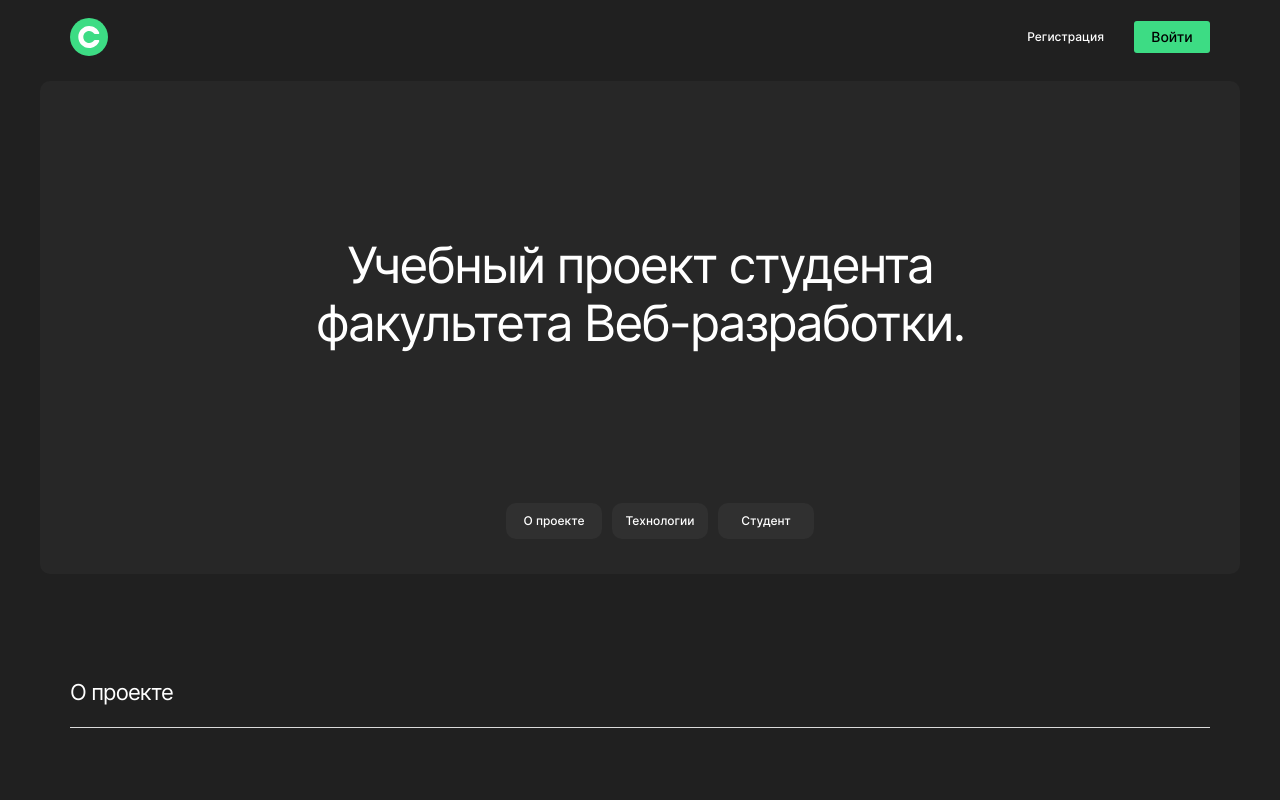
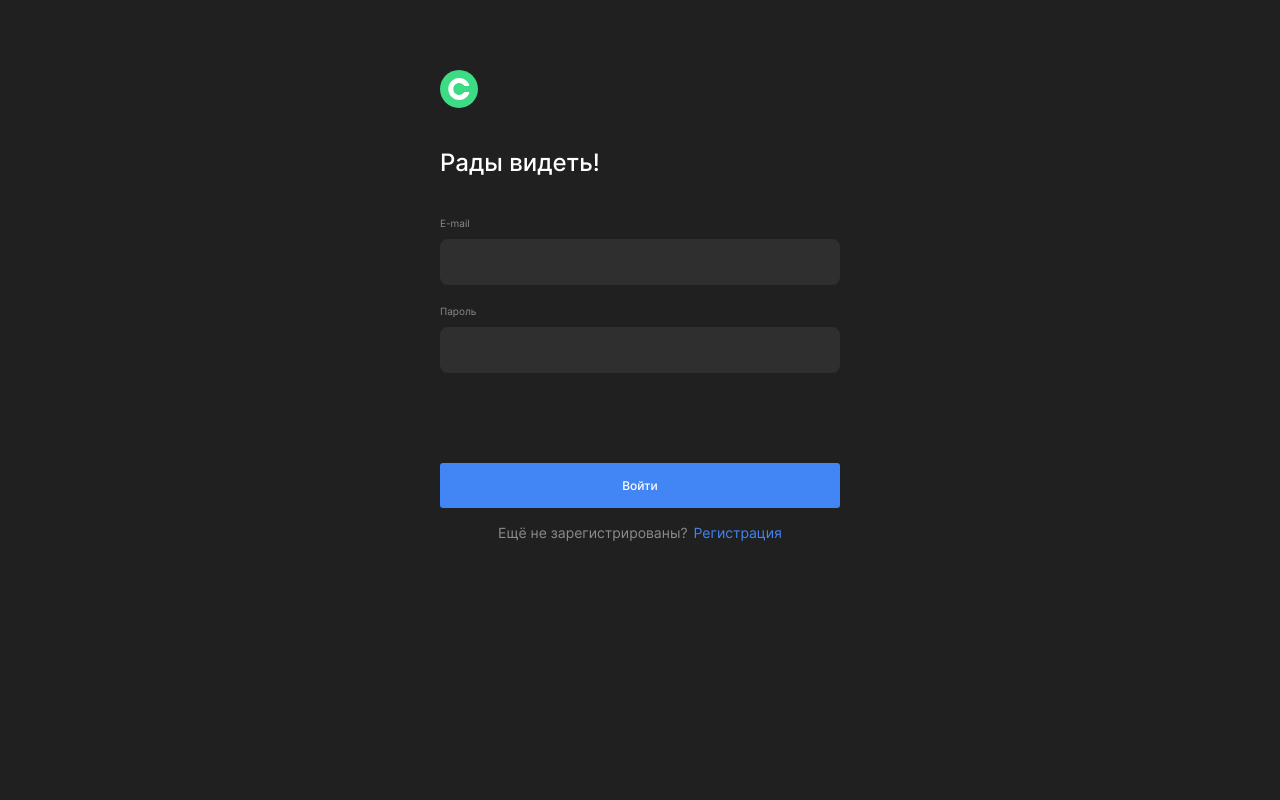
Before and after one commit to Denis-Deonis/movies-explorer-frontend, a React app: page /signin in a window 1280 px wide. Built offline with nearby package versions, Linux system fonts and the light colour scheme.

Commit message:
feat: add auth form

```diff
--- a/src/components/App/App.js
+++ b/src/components/App/App.js
@@ -1,10 +1,11 @@
 import { useState } from "react";
-import { Routes } from "react-router-dom";
+import { Routes, Route } from "react-router-dom";
 import { CurrentUserContext } from "../../context/CurrentUserContext";
 import "./App.css";
 
-
 import Main from "../Main/Main";
+import Register from "../Register/Register.jsx";
+import Login from "../Login/Login";
 
 function App() {
   const [currentUser, setCurrentUser] = useState({
@@ -14,10 +15,13 @@ function App() {
   });
 
   return (
-    <CurrentUserContext.Provider  value={currentUser}>
-      <div className='page'>
-        <Main/>
-        <Routes></Routes>
+    <CurrentUserContext.Provider value={currentUser}>
+      <div className="page">
+        <Routes>
+          <Route path="/" element={<Main />} />
+          <Route path="/signup" element={<Register />} />
+          <Route path="/signin" element={<Login />} />
+        </Routes>
       </div>
     </CurrentUserContext.Provider>
   );
--- /dev/null
+++ b/src/components/AuthForm/AuthForm.css
@@ -0,0 +1,133 @@
+.auth-form {
+  width: 25rem;
+  margin: 0 auto;
+  display: flex;
+  flex-direction: column;
+}
+
+.auth-form__logo {
+  margin: 70px 0 40px 0;
+  width: 38px;
+  height: 38px;
+  background-color: inherit;
+  border: none;
+  background-image: url('../../images/logo.svg');
+  background-size: 100% 100%;
+  background-repeat: no-repeat;
+  background-position: center;
+  cursor: pointer;
+  transition: all .7s ease-out;
+}
+
+.auth-form__logo:hover {
+  background-size: 34px 34px;
+  -webkit-transform: rotate(-360deg);
+          transform: rotate(-360deg);
+}
+
+.auth-form__title {
+  margin: 0;
+  padding: 0;
+  font-size: 24px;
+  font-style: normal;
+  font-weight: 500;
+  line-height: normal;
+}
+
+.auth-form__form {
+  margin: 40px 0 0 0;
+  display: flex;
+  flex-direction: column;
+  gap: 20px;
+  width: 100%;
+}
+
+.auth-form__box {
+  display: flex;
+  flex-direction: column;
+}
+
+.auth-form__input-label {
+  font-size: 10px;
+  line-height: 12px;
+  font-weight: 400;
+  color: #8B8B8B;
+}
+
+.auth-form__input {
+  margin-top: 10px;
+  padding: 15px;
+  font-size: 13px;
+  line-height: 16px;
+  font-weight: 400;
+  background-color: #2F2F2F;
+  color: #FFF;
+  border: none;
+  border-radius: 8px;
+}
+
+.auth-form__input:focus {
+  outline: 1px solid #FFF;
+  outline-offset: -1px;
+}
+
+.auth-form__wrapper {
+  margin: auto 0 0 0;
+  width: 100%;
+}
+
+.auth-form__submit {
+  margin-top: 90px;
+  width: 100%;
+  height: 45px;
+  font-size: 12px;
+  line-height: 15px;
+  font-weight: 500;
+  border-radius: 3px;
+  background: #4285F4;
+  color: #FFF;
+  border: none;
+  text-align: center;
+  cursor: pointer;
+  transition: all .2s ease-out;
+}
+
+.auth-form__submit:hover {
+  opacity: .8;
+}
+
+
+.auth-form__transition {
+  margin-top: 16px;
+  display: flex;
+  justify-content: center;
+  gap: 6px;
+}
+
+.auth-form__transition-text {
+  margin: 0;
+  user-select: none;
+
+  color: #8B8B8B;
+  font-size: 14px;
+  font-style: normal;
+  font-weight: 400;
+  line-height: normal;
+}
+
+.auth-form__transition-link {
+  color: #4285F4;
+  text-align: center;
+
+  font-size: 14px;
+  font-style: normal;
+  font-weight: 400;
+  line-height: normal;
+  text-decoration: none;
+
+  transition: all .2s ease-out;
+}
+
+.auth-form__transition-link:hover {
+  opacity: .7;
+}
--- /dev/null
+++ b/src/components/AuthForm/AuthForm.js
@@ -0,0 +1,43 @@
+import { Link } from "react-router-dom";
+
+export default function AuthForm({ setting }) {
+  return (
+    <section className="auth-form">
+      <Link to="/" className="auth-form__logo"/>
+      <h2 className="auth-form__title">{setting.title}</h2>
+      <form className="auth-form__form">
+        {setting.type === "register" && (
+          <div className="auth-form__box">
+            <label className="auth-form__input-label">Имя</label>
+            <input type="text" className="auth-form__input" required />
+          </div>
+        )}
+
+        <div className="auth-form__box">
+          <label className="auth-form__input-label">E-mail</label>
+          <input type="email" className="auth-form__input" required />
+        </div>
+
+        <div className="auth-form__box">
+          <label className="auth-form__input-label">Пароль</label>
+          <input type="password" className="auth-form__input" required />
+        </div>
+      </form>
+
+      <div className="auth-form__wrapper">
+        <button type="submit" className="auth-form__submit">
+          {setting.submitText}
+        </button>
+        <div className="auth-form__transition">
+          <p className="auth-form__transition-text">{setting.transitionText}</p>
+          <Link
+            to={setting.transitionPath}
+            className="auth-form__transition-link"
+          >
+            {setting.transitionLinkText}
+          </Link>
+        </div>
+      </div>
+    </section>
+  );
+}
--- /dev/null
+++ b/src/components/Login/Login.css
@@ -0,0 +1,3 @@
+.login {
+  display: grid;
+}
--- /dev/null
+++ b/src/components/Login/Login.jsx
@@ -0,0 +1,11 @@
+import AuthForm from '../AuthForm/AuthForm.js';
+import { loginFormSetting } from '../../utils/constants.js';
+
+export default function Login() {
+  return (
+    <div className="login">
+      <AuthForm
+        setting={loginFormSetting}/>
+    </div>
+  )
+}
--- /dev/null
+++ b/src/components/Register/Register.css
@@ -0,0 +1,3 @@
+.register {
+  display: grid;
+}
--- /dev/null
+++ b/src/components/Register/Register.jsx
@@ -0,0 +1,11 @@
+import AuthForm from '../AuthForm/AuthForm.js';
+import { registerFormSetting } from '../../utils/constants.js';
+
+export default function Register() {
+  return (
+    <div className="register">
+      <AuthForm
+        setting={registerFormSetting}/>
+    </div>
+  )
+}
--- a/src/index.css
+++ b/src/index.css
@@ -17,6 +17,11 @@
 @import url('./components/Main/Portfolio/Portfolio.css');
 /* </Main> */
 
+/* <AuthForm> */
+@import url('./components/AuthForm/AuthForm.css');
+@import url('./components/Register/Register.css');
+/* </AuthForm> */
+
 /* <Footer> */
 @import url('./components/Footer/Footer.css');
 /* </Footer> */
--- a/src/utils/constants.js
+++ b/src/utils/constants.js
@@ -2,3 +2,21 @@ export const birthDate = {
   birthDate: new Date(1993, 12, 19),
   dateTitles: ["год", "года", "лет"],
 };
+
+export const registerFormSetting = {
+  type: "register",
+  title: "Добро пожаловать!",
+  submitText: "Зарегистрироваться",
+  transitionText: "Уже зарегистрированы?",
+  transitionPath: "/signin",
+  transitionLinkText: "Войти",
+};
+
+export const loginFormSetting = {
+  type: "login",
+  title: "Рады видеть!",
+  submitText: "Войти",
+  transitionText: "Ещё не зарегистрированы?",
+  transitionPath: "/signup",
+  transitionLinkText: "Регистрация",
+};
```
